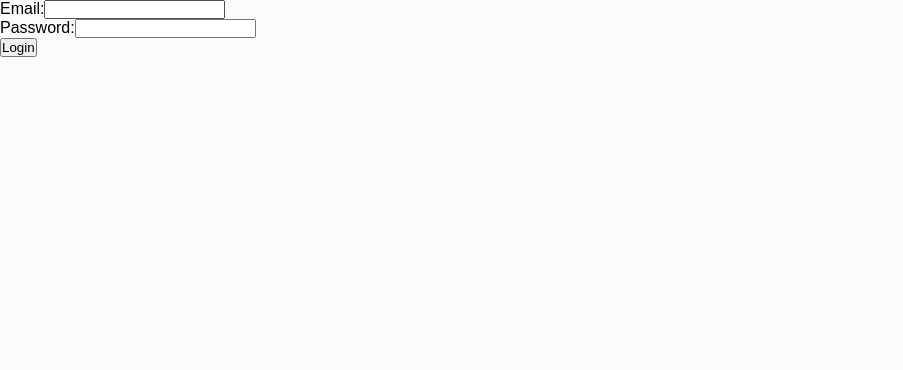
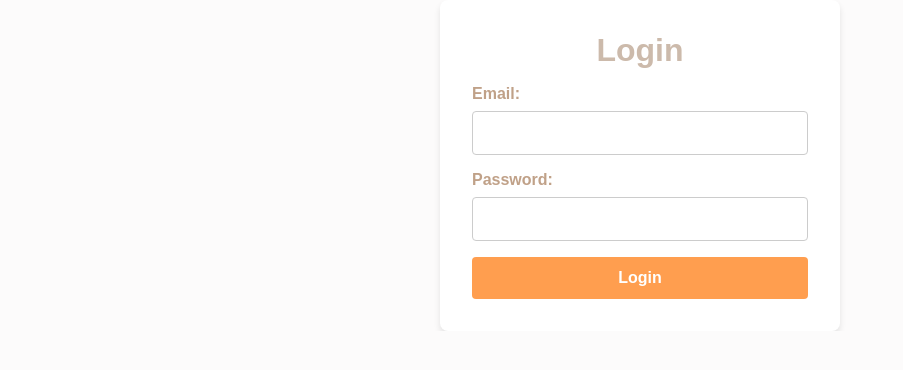
Before and after one commit to Bicis-HLanz/hopital-bicis, a Next.js app: page / in a window 1280 px wide. Shown: the top 370 px of the page, without its empty margins (0-903 px from the left). Built offline with nearby package versions, Linux system fonts and the light colour scheme.

Commit message:
Add LoginForm styles

```diff
--- a/app/components/landing/LoginForm.module.css
+++ b/app/components/landing/LoginForm.module.css
@@ -0,0 +1,63 @@
+.login-form {
+  display: flex;
+  flex-direction: column;
+  align-items: center;
+  justify-content: center;
+  padding: 2rem;
+  background-color: white;
+  border-radius: 8px;
+  box-shadow: 0 4px 6px rgba(0, 0, 0, 0.1);
+  max-width: 400px;
+  margin: 0 auto;
+}
+
+.login-form h1{
+    color: var(--secondary);
+    margin-bottom: 0.5em;
+}
+
+.login-form div {
+  width: 100%;
+  margin-bottom: 1rem;
+}
+
+.login-form label {
+  display: block;
+  font-size: 1rem;
+  font-weight: bold;
+  color: var(--accent);
+  margin-bottom: 0.5rem;
+}
+
+.login-form input {
+  width: 100%;
+  padding: 0.75rem;
+  border: 1px solid var(--border-color, #ccc);
+  border-radius: 4px;
+  font-size: 1rem;
+  color: var(--text-color, #333);
+  background-color: var(--input-background, #fff);
+}
+
+.login-form input:focus {
+  outline: none;
+  border-color: var(--primary-color, #007bff);
+  box-shadow: 0 0 0 2px rgba(0, 123, 255, 0.25);
+}
+
+.login-form button {
+  width: 100%;
+  padding: 0.75rem;
+  font-size: 1rem;
+  font-weight: bold;
+  color: var(--button-text-color, #fff);
+  background-color: var(--primary);
+  border: none;
+  border-radius: 4px;
+  cursor: pointer;
+  transition: background-color 0.3s ease;
+}
+
+.login-form button:hover {
+  background-color: var(--accent);
+}
--- a/app/components/landing/LoginForm.tsx
+++ b/app/components/landing/LoginForm.tsx
@@ -1,17 +1,19 @@
-import React, { useState } from 'react';
+import React, { useState } from "react";
+import styles from "./LoginForm.module.css";
 
 const LoginForm: React.FC = () => {
-    const [email, setEmail] = useState('');
-    const [password, setPassword] = useState('');
+  const [email, setEmail] = useState("");
+  const [password, setPassword] = useState("");
 
   const handleSubmit = (e: React.FormEvent) => {
     e.preventDefault();
-        console.log('Email:', email);
-        console.log('Password:', password);
+    console.log("Email:", email);
+    console.log("Password:", password);
   };
 
   return (
-        <form onSubmit={handleSubmit} className="login-form">
+    <form onSubmit={handleSubmit} className={styles["login-form"]}>
+      <h1>Login</h1>
       <div>
         <label htmlFor="email">Email:</label>
         <input
--- a/app/globals.css
+++ b/app/globals.css
@@ -8,8 +8,11 @@
 
 @media (prefers-color-scheme: dark) {
   :root {
-    --background: #0a0a0a;
-    --foreground: #ededed;
+    --text: #eeeeed;
+    --background: #030202;
+    --primary: #b35000;
+    --secondary: #524132;
+    --accent: #78593f;
   }
 }
 
```
Lines whose indentation alone changed are shown as unchanged.
